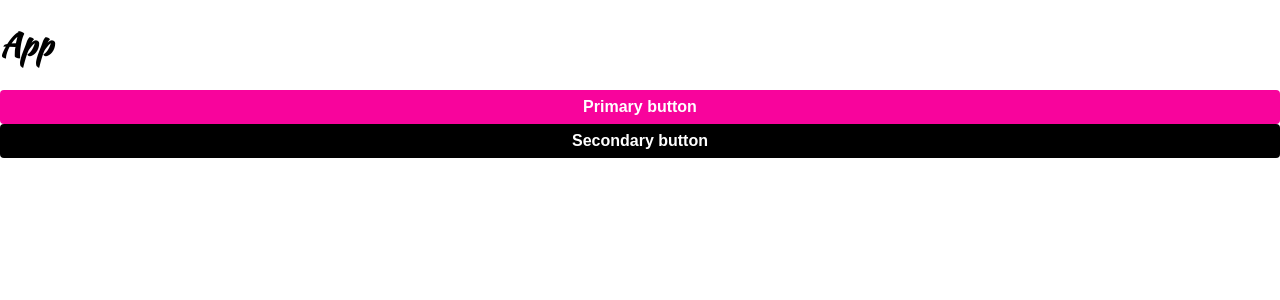
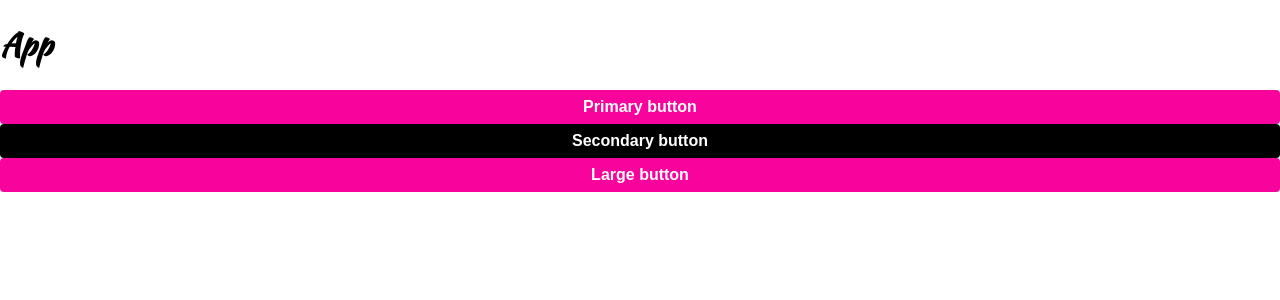
Before and after one commit to tatsurodev/react-styled-components, a React (Create React App) app in the folder styled-components-v5/: page / in a window 1280 px wide. Shown: the top 300 px of the page. Built offline with nearby package versions, Linux system fonts and the light colour scheme.

Commit message:
styled-componentsの仕組み 8

```diff
--- a/styled-components-v5/src/components/App.js
+++ b/styled-components-v5/src/components/App.js
@@ -18,6 +18,7 @@ function App() {
       <h1>App</h1>
       <Button>Primary button</Button>
       <Button secondary>Secondary button</Button>
+      <Button large>Large button</Button>
     </>
   )
 }
```
Also changed, not shown: 1 other file (tests, documents, lock files or other folders).
